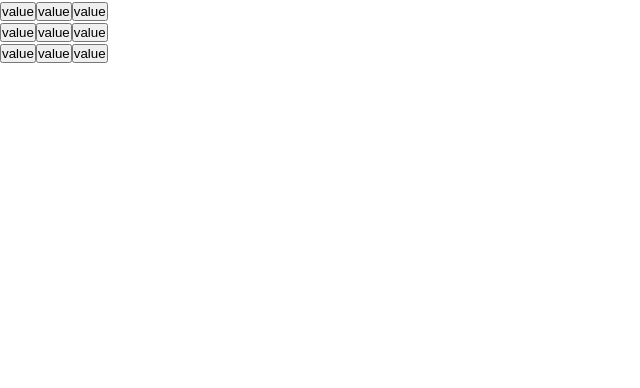
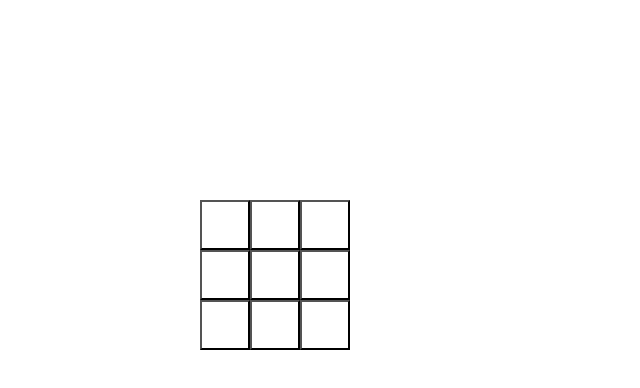
Before and after one commit to JayJHFE/TicTacToe, a React (Create React App) app: page / in a window 1280 px wide. Shown: the top 388 px of the page, without its empty margins (0-640 px from the left). Built offline with nearby package versions, Linux system fonts and the light colour scheme.

Commit message:
틱택토 50%완성

```diff
--- a/src/App.tsx
+++ b/src/App.tsx
@@ -1,5 +1,5 @@
 import React from'react'
-import './App.css';
+// import './App.css';
 import TicTacToe from './page/tictactoe/ticTacToe';
 
 
--- a/src/page/tictactoe/ticTacToe.tsx
+++ b/src/page/tictactoe/ticTacToe.tsx
@@ -1,31 +1,49 @@
 import React, { useState } from 'react';
 
-function Square(value) {
-  return <>
-    <button>
-      value
+function Square({value, onSquareClick }) {
+  return (
+    <button
+      style={{
+        width: '50px',
+        height: '50px',
+        backgroundColor: 'white',
+        display: 'flex',
+        justifyContent: 'center',
+        alignItems: 'center',
+      }}
+      onClick = { () => onSquareClick()}
+    >
+      <div>{value}</div>
     </button>
-  </>
+  );
 }
 
 export default function TicTacToe() {
+  const [squares, setSquares] = useState(Array(9).fill(null))
+  function handleClick(i) {
+    const nextSquares = squares.slice();
+    console.log(nextSquares, '이전값')
+    nextSquares[i] = "X"
+    console.log(nextSquares,'이후값')
+    setSquares(nextSquares)
+  }
   return (
-    <>
-      <div className="board-row">
-        <Square value="1" />
-        <Square value="2" />
-        <Square value="3" />
+    <div style={{marginTop:'200px', marginLeft: '200px'}}>
+      <div className="board-row" style={{ display: 'flex' }}>
+        <Square value={squares[0]} onSquareClick={()=>handleClick(0)}/>
+        <Square value={squares[1]} onSquareClick={()=>handleClick(1)}/>
+        <Square value={squares[2]} onSquareClick={()=>handleClick(2)}/>
       </div>
-      <div className="board-row">
-        <Square value="4" />
-        <Square value="5" />
-        <Square value="6" />
+      <div className="board-row" style={{ display: 'flex' }}>
+        <Square value={squares[3]} onSquareClick={()=>handleClick(3)}/>
+        <Square value={squares[4]} onSquareClick={()=>handleClick(4)}/>
+        <Square value={squares[5]} onSquareClick={()=>handleClick(5)}/>
       </div>
-      <div className="board-row">
-        <Square value="7" />
-        <Square value="8" />
-        <Square value="9" />
+      <div className="board-row" style={{ display: 'flex' }}>
+        <Square value={squares[6]} onSquareClick={()=>handleClick(6)}/>
+        <Square value={squares[7]} onSquareClick={()=>handleClick(7)}/>
+        <Square value={squares[8]} onSquareClick={()=>handleClick(8)}/>
       </div>
-    </>
+    </div>
   );
 }
```
Also changed, not shown: src/page/tictactoe/ticTacToeStyles.css (added).
